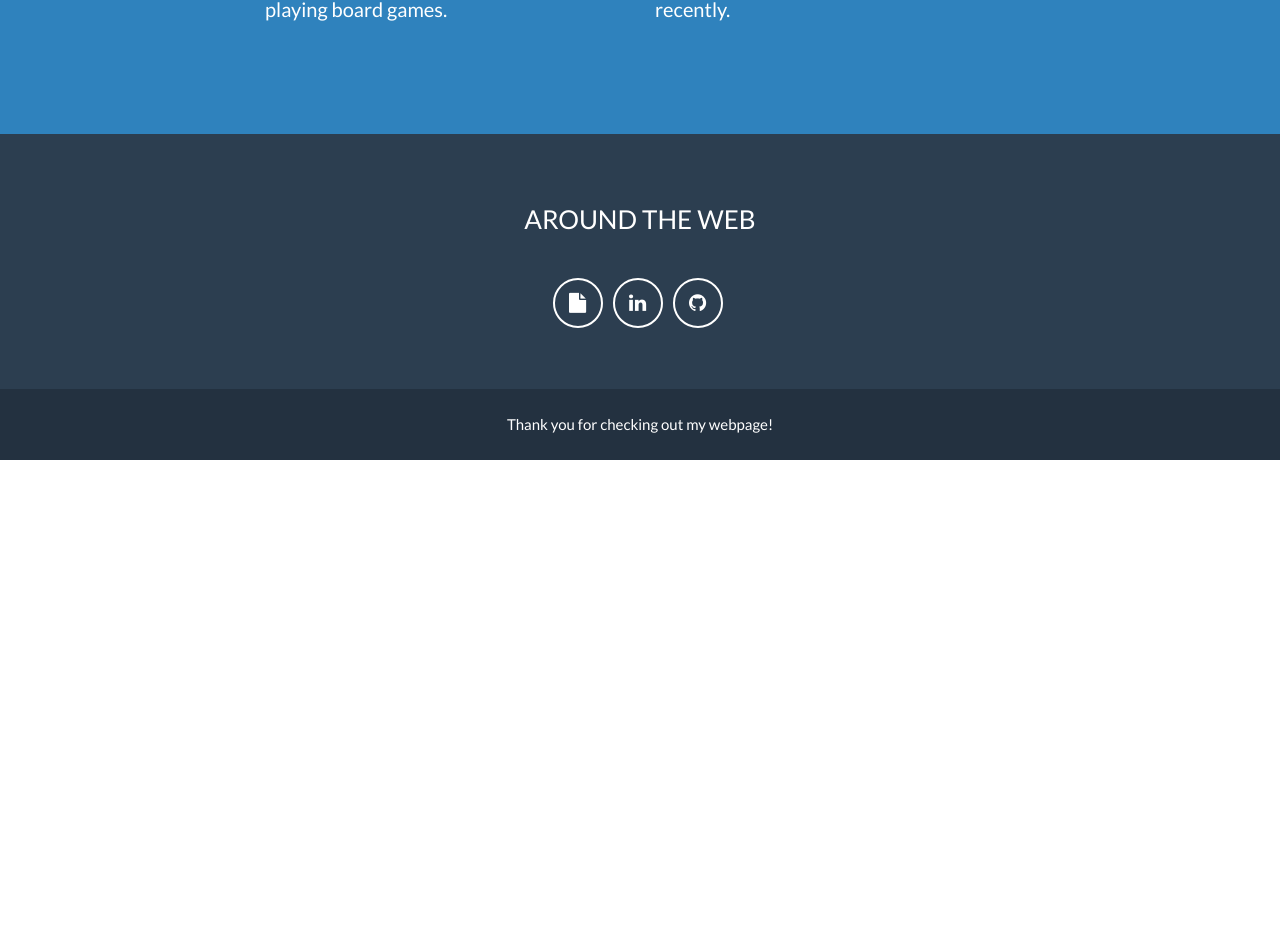
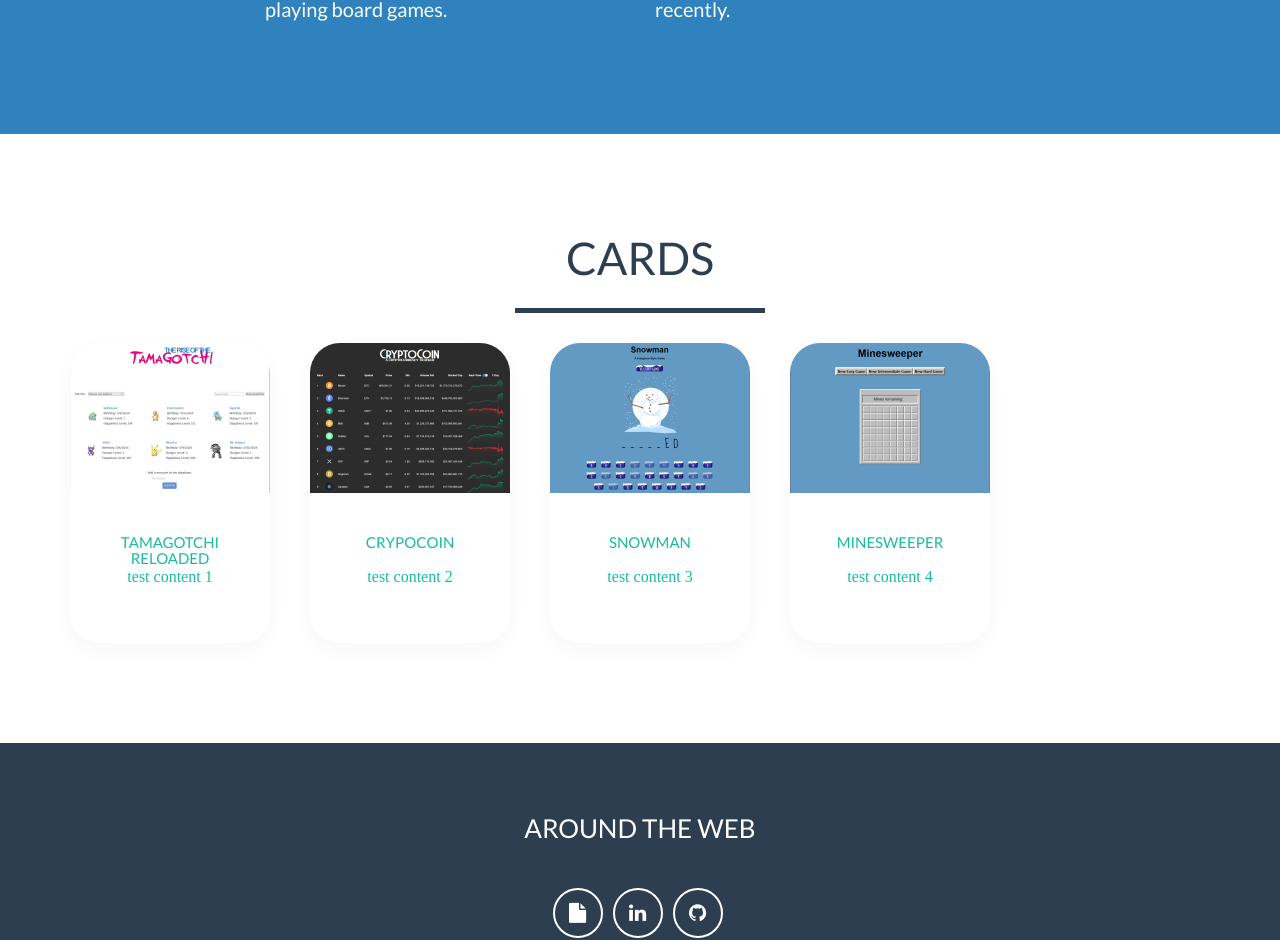
Before and after one commit to jbadge/Portfolio, a React (Vite) app: page / in a window 1280 px wide. Shown: the part 1717-2657 px from the top of the page. Before the commit the page ends 2177 px from the top, so only its background shows below. Built offline with nearby package versions, Linux system fonts and the light colour scheme.

Commit message:
Experimenting with Cards

```diff
--- a/src/App.tsx
+++ b/src/App.tsx
@@ -4,6 +4,7 @@ import Header from './components/Header'
 import About from './components/About'
 import Footer from './components/Footer'
 import PortfolioList from './components/PortfolioList'
+import CardList from './components/CardList'
 
 export function App() {
   const headerRef = React.useRef<HTMLElement>(null)
@@ -60,6 +61,7 @@ export function App() {
       <main>
         <PortfolioList refProps={portfolioRef} />
         <About refProps={aboutRef} />
+        <CardList />
       </main>
       <Footer />
     </div>
--- /dev/null
+++ b/src/components/Card.tsx
@@ -0,0 +1,37 @@
+import React from 'react'
+
+type CardProps = {
+  title: string
+  content: string
+  imageUrl: string
+  overlayTitle: string
+  overlayContent: string
+}
+
+const Card = ({
+  title,
+  content,
+  imageUrl,
+  overlayTitle,
+  overlayContent,
+}: CardProps) => {
+  return (
+    <div className="card">
+      <a className="card-body">
+        {imageUrl && (
+          <img src={imageUrl} alt={title} className="card-img-top" />
+        )}
+        <h5 className="card-title">{title}</h5>
+        <div className="card-text">{content}</div>
+        <div className="card-overlay">
+          <div className="card-overlay-title">
+            {overlayTitle}
+            <div className="card-overlay-body">{overlayContent}</div>
+          </div>
+        </div>
+      </a>
+    </div>
+  )
+}
+
+export default Card
--- /dev/null
+++ b/src/components/CardList.tsx
@@ -0,0 +1,34 @@
+import React from 'react'
+import Card from '../components/Card'
+import card from '../projectsCard.json'
+
+const CardList = () => {
+  return (
+    <section id="card">
+      <div className="container">
+        <div className="row">
+          <div className="col-lg-12 text-center">
+            <h2>Cards</h2>
+            <hr className="star-primary" />
+          </div>
+        </div>
+        <div className="row">
+          <div className="col-sm-3 card-item-list">
+            {card.map((project) => (
+              <Card
+                key={project.id}
+                title={project.title}
+                content={project.content}
+                imageUrl={project.thumbnail}
+                overlayTitle={project.overlayTitle}
+                overlayContent={project.overlayContent}
+              />
+            ))}
+          </div>
+        </div>
+      </div>
+    </section>
+  )
+}
+
+export default CardList
--- a/src/index.scss
+++ b/src/index.scss
@@ -55,3 +55,72 @@ body {
     }
   }
 }
+
+.card-item-list {
+  display: flex;
+  width: 100%;
+  gap: 40px;
+  .card {
+    all: initial;
+    display: flex;
+    // flex-direction: column;
+    align-items: center;
+    justify-content: center;
+    border-radius: 30px;
+    background: #fff;
+    box-shadow: 0px 7px 22px rgba(0, 0, 0, 0.03);
+    overflow: hidden;
+    width: 200px;
+    height: 300px;
+    .card-body {
+      display: block;
+      text-align: center;
+      background-position: center;
+      background-repeat: no-repeat;
+      background-size: contain;
+      height: 300px;
+      position: relative;
+      text-decoration: none;
+      width: 100%;
+      img {
+        width: 100%;
+      }
+      .card-title {
+        position: absolute;
+        top: 60%;
+        left: 50%;
+        transform: translateX(-50%);
+      }
+      .card-text {
+        position: absolute;
+        top: 75%;
+        left: 50%;
+        transform: translateX(-50%);
+      }
+    }
+  }
+}
+
+.card-overlay {
+  display: none; /* Initially hide the overlay */
+  position: absolute;
+  top: 0;
+  left: 0;
+  width: 100%;
+  height: 100%;
+  background-color: rgba(0, 0, 0, 0.5); /* Semi-transparent background */
+  color: #fff;
+  text-align: center;
+}
+
+.card:hover .card-overlay {
+  display: block; /* Show the overlay on hover */
+}
+
+.card-overlay-title {
+  margin-top: 20%; /* Adjust to position title vertically */
+}
+
+.card-overlay-body {
+  margin-top: 20px; /* Adjust to position body content below title */
+}
--- /dev/null
+++ b/src/projectsCard.json
@@ -0,0 +1,34 @@
+[
+  {
+    "id": 1,
+    "title": "Tamagotchi Reloaded",
+    "content": "test content 1",
+    "thumbnail": "/images/tamagotchi.png",
+    "overlayTitle": "test overlayTitle 1",
+    "overlayContent": "test overlayContent 1"
+  },
+  {
+    "id": 2,
+    "title": "CrypoCoin",
+    "content": "test content 2",
+    "thumbnail": "/images/crypto.png",
+    "overlayTitle": "test overlayTitle 2",
+    "overlayContent": "test overlayContent 2"
+  },
+  {
+    "id": 3,
+    "title": "Snowman",
+    "content": "test content 3",
+    "thumbnail": "/images/snowman.png",
+    "overlayTitle": "test overlayTitle 3",
+    "overlayContent": "test overlayContent 3"
+  },
+  {
+    "id": 4,
+    "title": "Minesweeper",
+    "content": "test content 4",
+    "thumbnail": "/images/minesweeper.png",
+    "overlayTitle": "test overlayTitle 4",
+    "overlayContent": "test overlayContent 4"
+  }
+]
```
